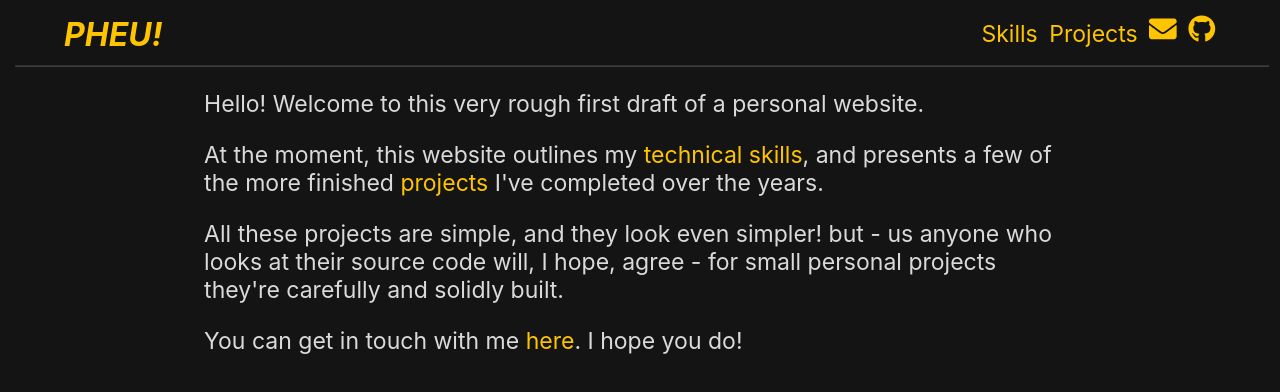
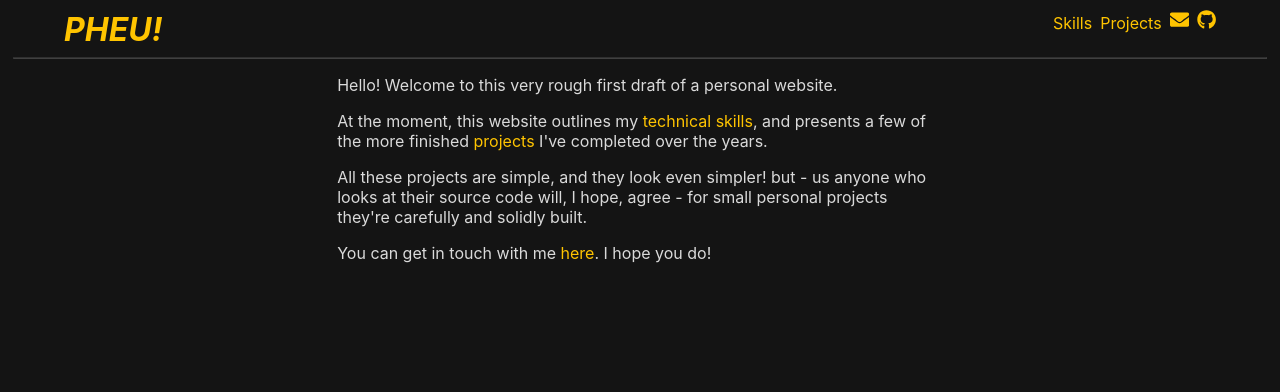
Before and after one commit to circius/pheu-next, a Next.js app: page / in a window 1280 px wide. Shown: the top 392 px of the page. Built offline with nearby package versions, Linux system fonts and the light colour scheme.

Commit message:
smaller font

```diff
--- a/styles/globals.scss
+++ b/styles/globals.scss
@@ -12,7 +12,7 @@ body {
     Ubuntu, Cantarell, Fira Sans, Droid Sans, Helvetica Neue, sans-serif;
   background-color: $bgcolor;
   color: $textcolor;
-  font-size: larger;
+  // font-size: larger;
 }
 
 a {
```
